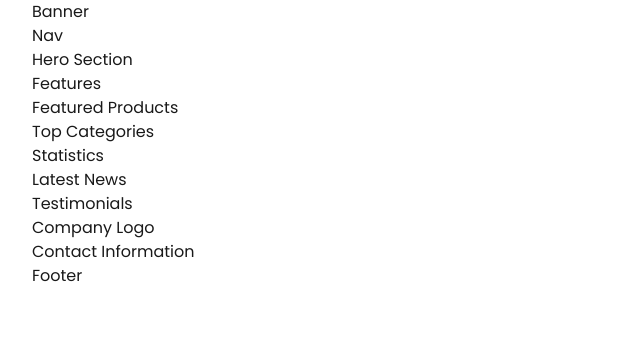
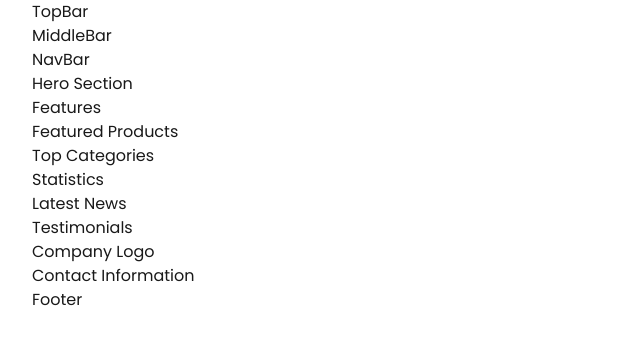
Before and after one commit to k7areef/Ecobazar, a React (Vite) app: page / in a window 1280 px wide. Shown: the top 344 px of the page, without its empty margins (0-640 px from the left). Built offline with nearby package versions, Linux system fonts and the light colour scheme; no server answers.

Commit message:
feat: Rehandle Files

```diff
--- a/src/App.jsx
+++ b/src/App.jsx
@@ -26,6 +26,7 @@ import FaqsPage from "@pages/other/FaqsPage";
 import NotFoundPage from "@pages/other/NotFoundPage";
 // Common Components:
 import Header from "@components/layout/Header";
+import Breadcrumbs from "@components/layout/Breadcrumbs";
 import Subscribe from "@components/layout/Subscribe";
 import Footer from "@components/layout/Footer";
 
@@ -34,6 +35,8 @@ function App() {
     <div className="App text-grey-900 min-h-screen">
       {/* Header */}
       <Header />
+      {/* Breadcrumbs */}
+      <Breadcrumbs />
       {/* Routes */}
       <Routes>
         {/* Main */}
--- a/src/components/layout/Header/components/Banner.jsx
+++ /dev/null
@@ -1,11 +0,0 @@
-function Banner() {
-    return (
-        <div className="banner">
-            <div className="container">
-                Banner
-            </div>
-        </div>
-    )
-}
-
-export default Banner;
--- /dev/null
+++ b/src/components/layout/Header/components/MiddleBar.jsx
@@ -0,0 +1,11 @@
+function MiddleBar() {
+    return (
+        <div className="middle-bar">
+            <div className="container">
+                MiddleBar
+            </div>
+        </div>
+    )
+}
+
+export default MiddleBar;
--- a/src/components/layout/Header/components/Nav.jsx
+++ b/src/components/layout/Header/components/NavBar.jsx
@@ -1,11 +1,11 @@
-function Nav() {
+function NavBar() {
     return (
         <nav>
             <div className="container">
-                Nav
+                NavBar
             </div>
         </nav>
     )
 }
 
-export default Nav;
+export default NavBar;
--- /dev/null
+++ b/src/components/layout/Header/components/TopBar.jsx
@@ -0,0 +1,11 @@
+function TopBar() {
+    return (
+        <div className="top-bar">
+            <div className="container">
+                TopBar
+            </div>
+        </div>
+    )
+}
+
+export default TopBar;
--- a/src/components/layout/Header/index.jsx
+++ b/src/components/layout/Header/index.jsx
@@ -1,13 +1,13 @@
-import Banner from "./components/Banner";
-import Breadcrumbs from "./components/Breadcrumbs";
-import Nav from "./components/Nav";
+import TopBar from "./components/TopBar";
+import MiddleBar from "./components/MiddleBar";
+import NavBar from "./components/NavBar";
 
 function Header() {
     return (
         <header>
-            <Banner />
-            <Nav />
-            <Breadcrumbs />
+            <TopBar />
+            <MiddleBar />
+            <NavBar />
         </header>
     )
 }
```
Also changed, not shown: src/components/layout/Breadcrumbs/index.jsx (renamed from src/components/layout/Header/components/Breadcrumbs.jsx).
